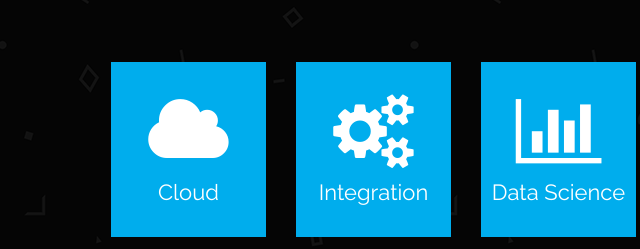
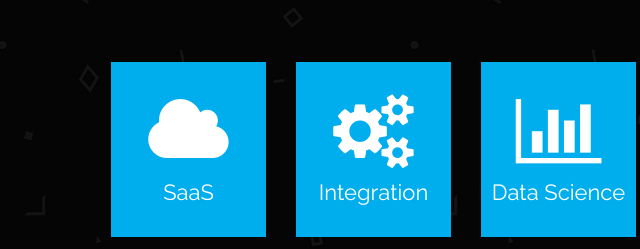
Before and after one commit to inductivehealth/inductivehealth.github.io, a plain HTML site: page index.html in a window 1280 px wide. Shown: the part 1680-1929 px from the top of the page, 559-1199 px from the left. Drawn offline with Linux system fonts and the light colour scheme.

Commit message:
Update index.html

```diff
--- a/index.html
+++ b/index.html
@@ -240,7 +240,7 @@
                         <!-- Service 1 Starts -->
                         <div class="col-xs-6 col-md-4 s-items" data-project="services-pages/services-1.html">
                             <div class="icons animated" data-animation="fadeInDown" data-animation-delay="500"><a href="#"> <i class="fa fa-cloud"></i><br>
-                                Cloud</a>
+                                SaaS</a>
                             </div>
                         </div>
                         <!-- Service 1 Ends -->
```
